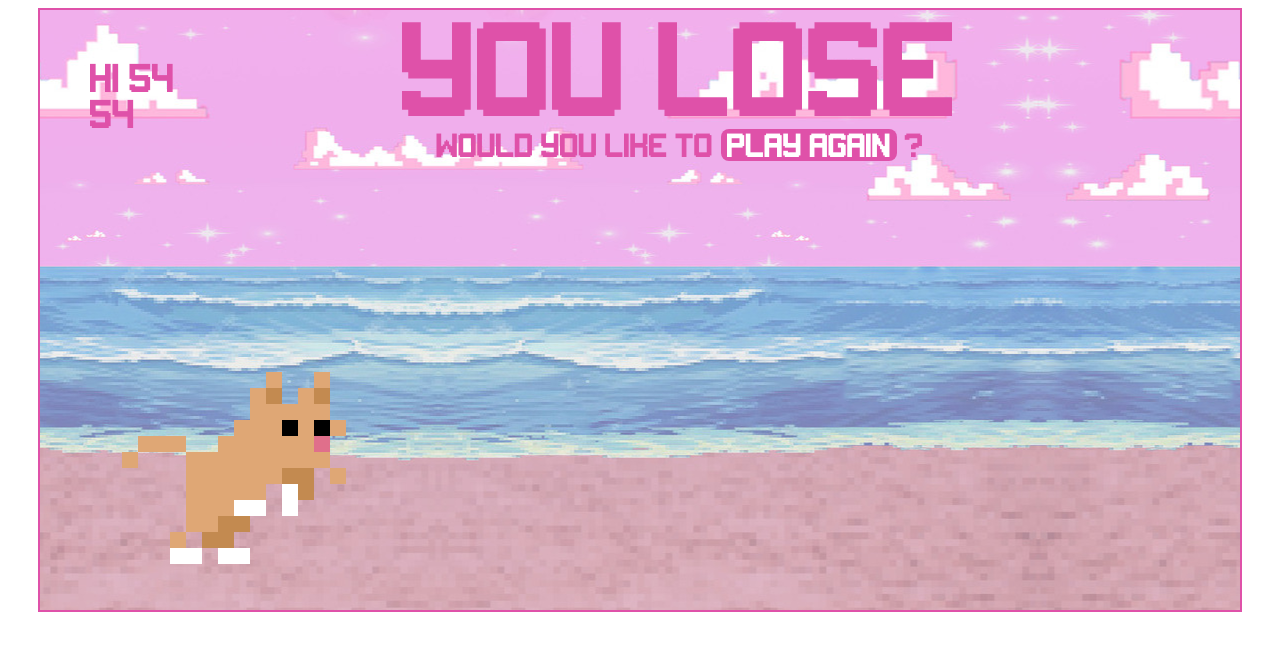
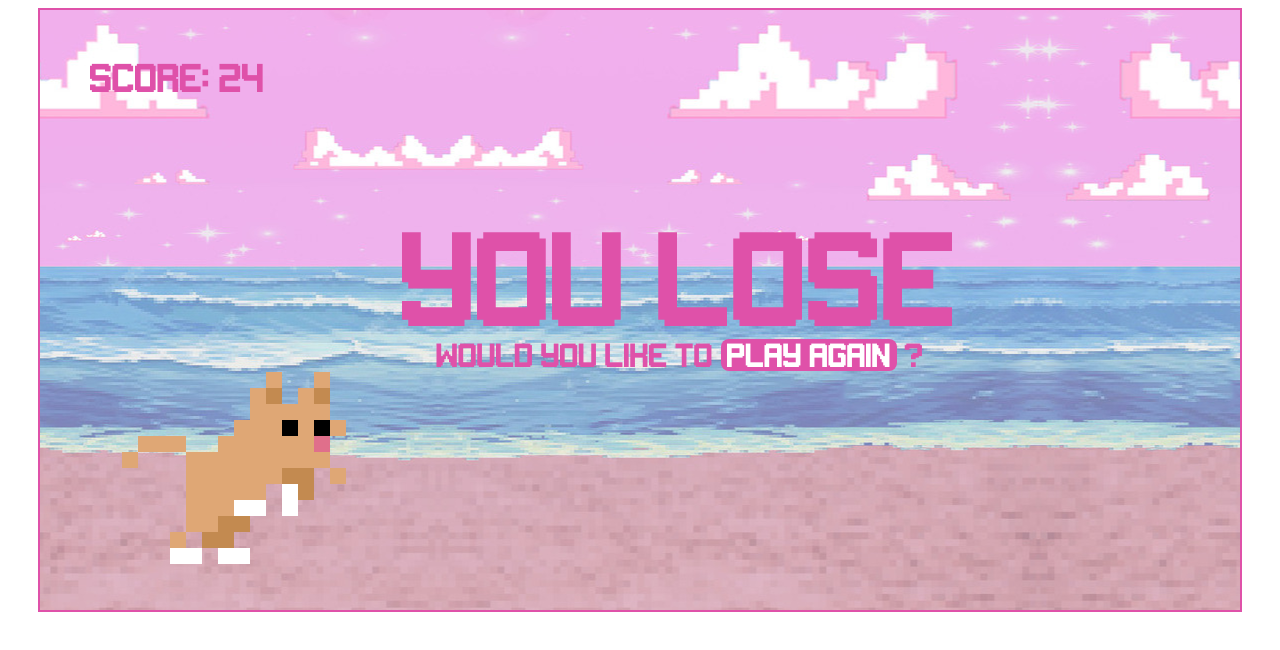
Before and after one commit to jayjvaughn/Kitty-Run-Game, a plain HTML site: page index.html in a window 1280 px wide. Both pictures are taken after a click on the button "Play Again". Drawn offline with Linux system fonts and the light colour scheme.

Commit message:
Finished for now
added a clear interval to stop my score counter, centered my You lose message once the player loses, and added a button to play again.

```diff
--- a/index.html
+++ b/index.html
@@ -10,12 +10,14 @@
     <div class="game">
             <div class="scroll">
                 <div class="scoreBox">
-                <div class="bestScore">HI 0</div>
-                <div class="currentScore">0 </div>
+                    <!-- might add later
+                <div class="bestScore">HI 0</div> -->
+                <div class="currentScore">Score 0 </div>
             </div>
             <div class="youLose"> You Lose
                 <div class="playAgain">Would you like to
-                    <span><button class="myBtn">Play Again</button> ?</span>
+                    <span><button onclick="playAgain()" class="myBtn">Play Again</button> ?</span>
+                    <br><br><div class="scoreDiv"></div>
                 </div>
             </div>
         <div class="kitty">
--- a/script.js
+++ b/script.js
@@ -5,6 +5,7 @@ const bestScore = document.querySelector(".bestScore");
 const currentScore = document.querySelector(".currentScore");
 const myBtn = document.querySelector(".myBtn");
 const youLose = document.querySelector(".youLose");
+const finalScore = document.querySelector(".scoreDiv")
 let score = 0;
 
 
@@ -15,28 +16,68 @@ function jump(){
     }, 500)
 };
 
+        // SCORE SECTION
+function scoreIntervalFunction(){
+currentScore.textContent = "Score: " + score;
+    setInterval(() => {
+        score++;
+    }, 1000);
+}
+
+const gameScore = setInterval(scoreIntervalFunction);
+function stopScoreCounter(){
+    clearInterval(gameScore);
+}
+//    might add later
+
+// let highscore = localStorage.getItem('bestScore');
+// function gameHighScore(){
+//     bestScore.textContent = highscore = "HI " + score;
+//     localStorage.setItem('highscore', score);
+// }
+// function highScoreUpdate(){
+//     if(score > highscore){
+//         gameHighScore(score);
+//     }
+// }
+
+    // RESTART SECTION
+    function restart(){
+        // might add later
+        // clearInterval(gameScoreCount);
+        stopScoreCounter()
+        youLose.style.visibility = 'visible';
+
+
+    }
+
+    function playAgain(){
+        location.reload(play());
+    }
+
+        // GAMEPLAY
 function play(){setInterval(() => {
-// currentScore.textContent++;
 const kittyBottom = parseInt(window.getComputedStyle(kitty).getPropertyValue('bottom'));
 const crabLeft = parseInt(window.getComputedStyle(crab).getPropertyValue('left'));
 const girlLeft = parseInt(window.getComputedStyle(girl).getPropertyValue('left'));
 
 if (crabLeft < 140 && crabLeft > 0 && kittyBottom < 168){
-score = 0;
-    // youLose.style.visibility = 'visible'
-    alert()
+    restart();
+
     }
     else if (girlLeft < 140 && girlLeft > 0 && kittyBottom < 219){
-    youLose.style.visibility = 'visible'
-    alert()
+    restart();
     }
     else{
-    score++;
-    currentScore.textContent = score;
-    bestScore.textContent = 'Hi ' + score;
+        gameScore()
 
     }
 },50);
+};
 
-}
-play();
+
+function game(){
+    play();
+    gameScore();
+};
+game();
--- a/style.css
+++ b/style.css
@@ -36,7 +36,6 @@ text-align: center;
 }
 .myBtn:hover{
     cursor: pointer;
-
 }
 
 @keyframes pulse {
@@ -46,9 +45,17 @@ text-align: center;
   @keyframes pulse {
     0% { box-shadow: 0 0 0 0 var(--hover); }
   }
+
+  .scoreDiv{
+    font-size: 25px;
+    text-align: center;
+  }
+
 .scroll{
 height: 600px;
 width: 3600px;
+display: flex;
+align-items: center;
 background-image: url('./assets/gameBackgroundResized.jpeg');
 animation: backgroundMotion 5s linear infinite;
 }
```
